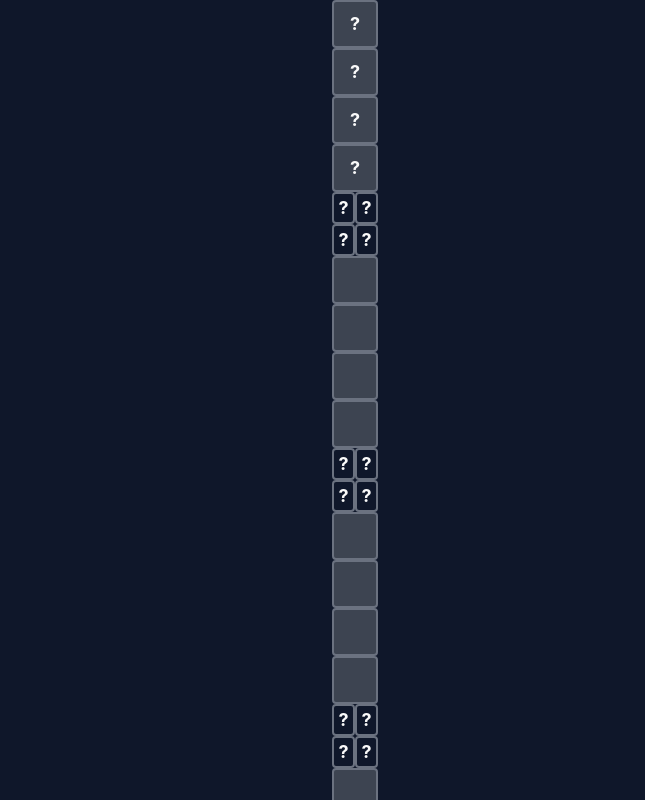
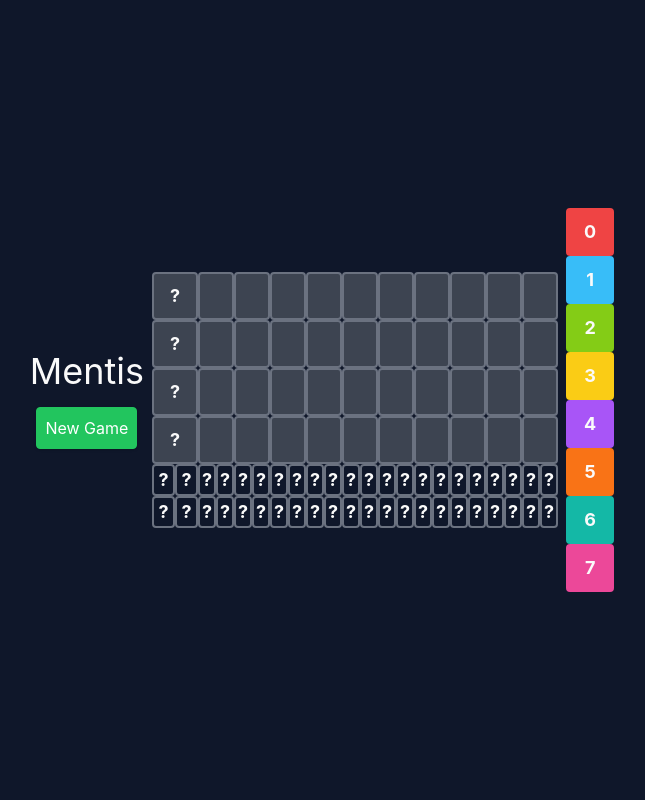
Before and after one commit to EetuPe/mentis, a React (Vite) app: page / in a window 1280 px wide. Shown: the top 800 px of the page, without its empty margins (318-963 px from the left). Built offline with nearby package versions, Linux system fonts and the light colour scheme.

Commit message:
Testing grid first load

```diff
--- a/src/App.tsx
+++ b/src/App.tsx
@@ -62,7 +62,7 @@ export default function App() {
           </button>
         </div>
       </header>
-      <div className="grid grid-cols-1">
+      <div className="grid grid-flow-col-dense">
         <WordRow letters={shownAnswer} colors="" guessStates={[]} />
         {rows.reverse().map((word, index) => (
           <WordRow key={index} letters={word} colors="" guessStates={[]} />
```
